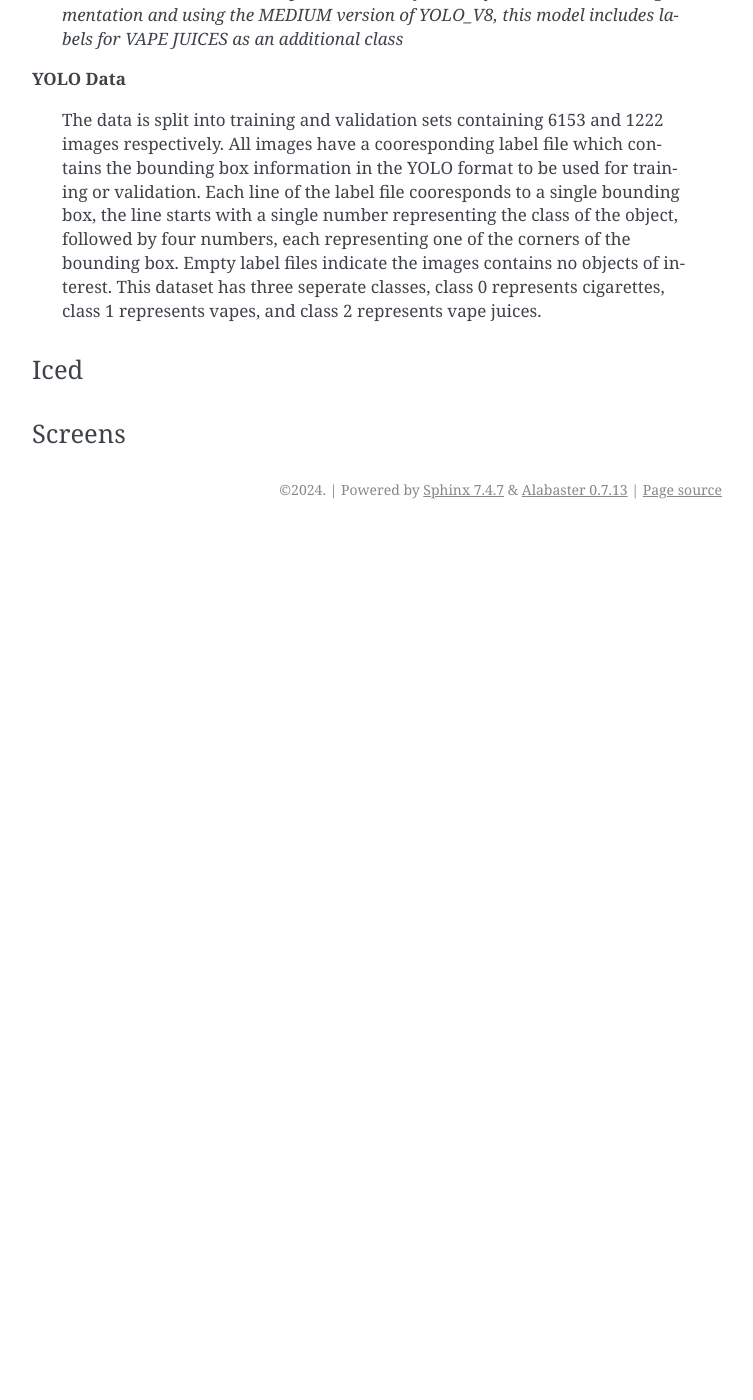
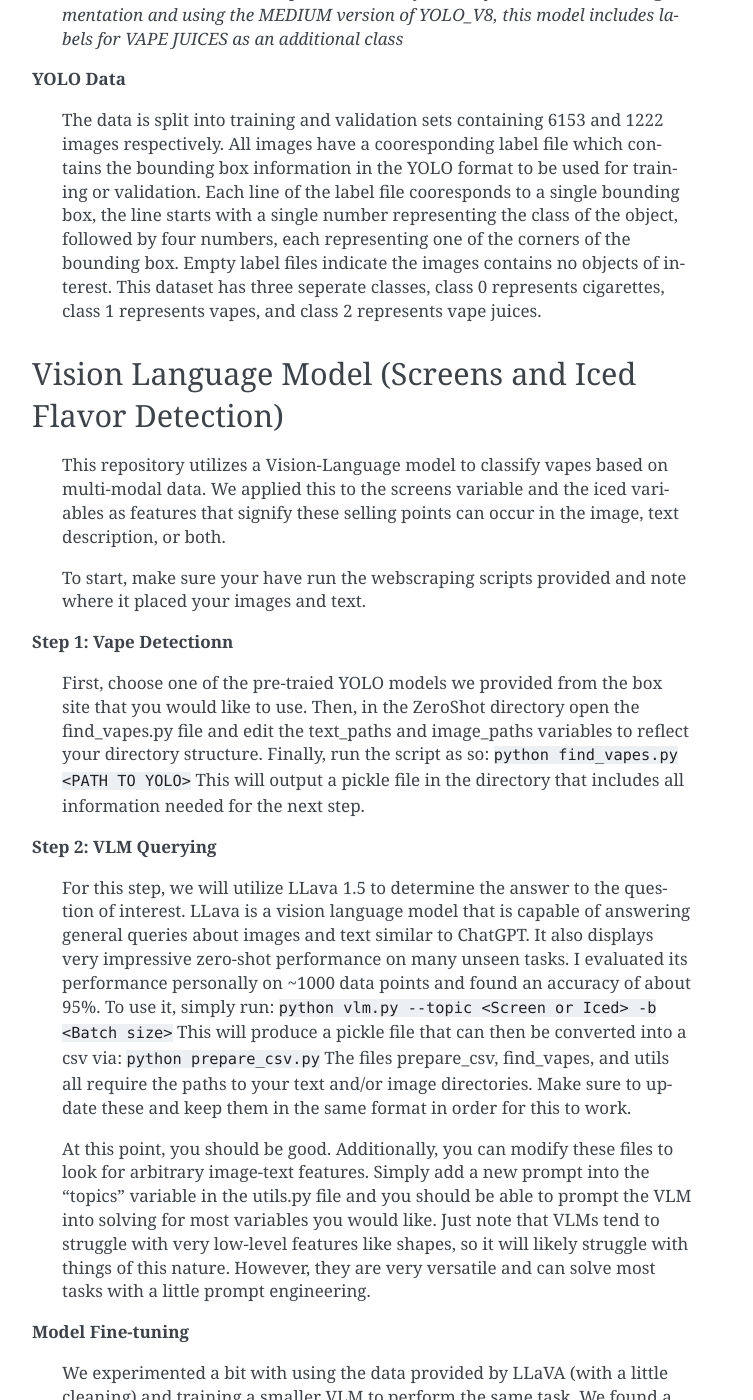
Before and after one commit to ecranecdcf/cdcf-gtri-ecig-scrape-clean, a Sphinx documentation site: the page built from docs/cv.rst, in a window 1280 px wide and 1400 px high, scrolled down 1787 px. Shown: the whole window, without its empty margins (388-1141 px from the left). Built offline with Sphinx 7.4.7, drawn with Linux system fonts in a browser that asks for light colours; before the commit the page ends 2316 px from its top, so only the background shows below that; some of the changed text lies outside the part shown.

Commit message:
Updated with VLM instructions.

```diff
--- a/docs/cv.rst
+++ b/docs/cv.rst
@@ -65,10 +65,56 @@ _____________________________
 
 
 
-Iced
-----
+Vision Language Model (Screens and Iced Flavor Detection)
+_____________________________
 
+    This repository utilizes a Vision-Language model to classify vapes based on multi-modal data.
+    We applied this to the screens variable and the iced variables as features that signify these
+    selling points can occur in the image, text description, or both.
 
+    To start, make sure your have run the webscraping scripts provided and note where it placed your
+    images and text.
 
-Screens
--------
+**Step 1: Vape Detectionn**
+
+    First, choose one of the pre-traied YOLO models we provided from the box site that you would
+    like to use. Then, in the ZeroShot directory open the find_vapes.py file and edit the text_paths
+    and image_paths variables to reflect your directory structure. Finally, run the script as so:
+    ``python find_vapes.py <PATH TO YOLO>``
+    This will output a pickle file in the directory that includes all information needed for the next step.
+
+**Step 2: VLM Querying**
+
+    For this step, we will utilize LLava 1.5 to determine the answer to the question of interest.
+    LLava is a vision language model that is capable of answering general queries about images and
+    text similar to ChatGPT. It also displays very impressive zero-shot performance on many unseen tasks.
+    I evaluated its performance personally on ~1000 data points and found an accuracy of about 95%.
+    To use it, simply run:
+    ``python vlm.py --topic <Screen or Iced> -b <Batch size>``
+    This will produce a pickle file that can then be converted into a csv via:
+    ``python prepare_csv.py``
+    The files prepare_csv, find_vapes, and utils all require the paths to your text and/or image directories. Make sure to update these and keep them in the same format in order for this to work.
+
+    At this point, you should be good. Additionally, you can modify these files to look for arbitrary
+    image-text features. Simply add a new prompt into the "topics" variable in the utils.py
+    file and you should be able to prompt the VLM into solving for  most variables you would like.
+    Just note that VLMs tend to struggle with very low-level features like shapes, so it will
+    likely struggle with things of this nature. However, they are very versatile and can solve most
+    tasks with a little prompt engineering.
+
+**Model Fine-tuning**
+
+    We experimented a bit with using the data provided by LLaVA (with a little cleaning) and training a
+    smaller VLM to perform the same task. We found a little success, but after many experiments struggled
+    to surpass the accuracy LLaVA achieved. However, I have provided the model and a way to query it
+    nonetheless.
+
+    First, download the FLAVA_Final.ckpt file from Box into the Finetuning directory.
+    Then, if you haven't already, run the find_vapes.py script as mentione above.
+
+    These are the only steps required for this portion to function. Once you have done so, simply run
+    ``python inference.py``
+    and a csv file will be produced that contains all of the predictions.
+    We found that performance was roughly comparable to LLaVA but was much faster. However, this comes at a
+    cost - these models must be fine-tuned to specific tasks. We did not find the performance improvement
+    to be worth this cost as finetuning is an intensive process, but we included our best model regardless.
```
